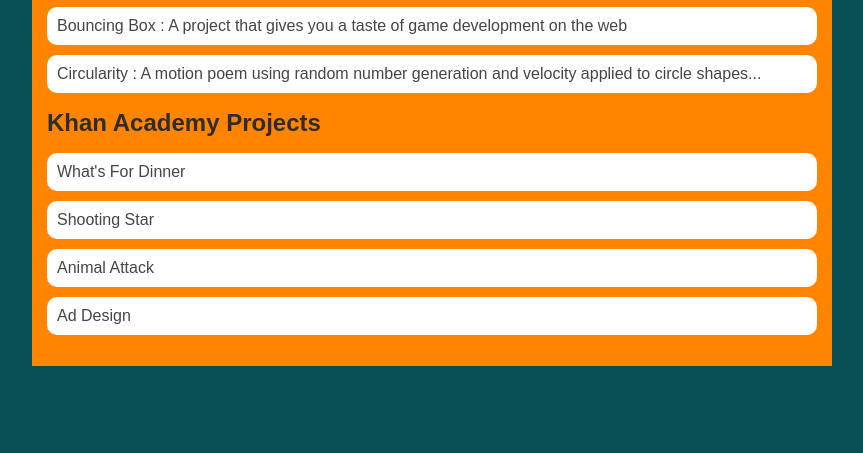
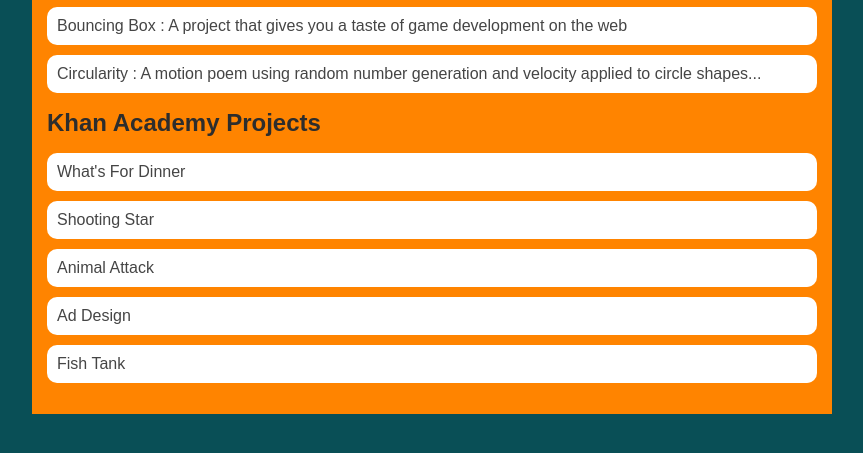
Before and after one commit to russellamato/russellamato.github.io, a plain HTML site: page portfolio.html in a window 1280 px wide. Shown: the part 197-650 px from the top of the page, without its empty margins (208-1071 px from the left). Drawn offline with Linux system fonts and the light colour scheme.

Commit message:
I added the Fish Tank project link

```diff
--- a/portfolio.html
+++ b/portfolio.html
@@ -31,6 +31,7 @@
                         <li><a href = "https://www.khanacademy.org/computer-programming/spin-off-of-project-shooting-star/6352833170161664">Shooting Star</a></li>
                         <li><a href = "https://www.khanacademy.org/computer-programming/spin-off-of-project-animal-attack/6483705294798848">Animal Attack</a></li>
                         <li><a href = https://www.khanacademy.org/computer-programming/error/4927006715985920>Ad Design</a></li>
+                        <li><a href = https://www.khanacademy.org/computer-programming/spin-off-of-project-fish-tank/4991928212701184>Fish Tank</a></li>
                     </ul>
                 </div>
             </main>
```
